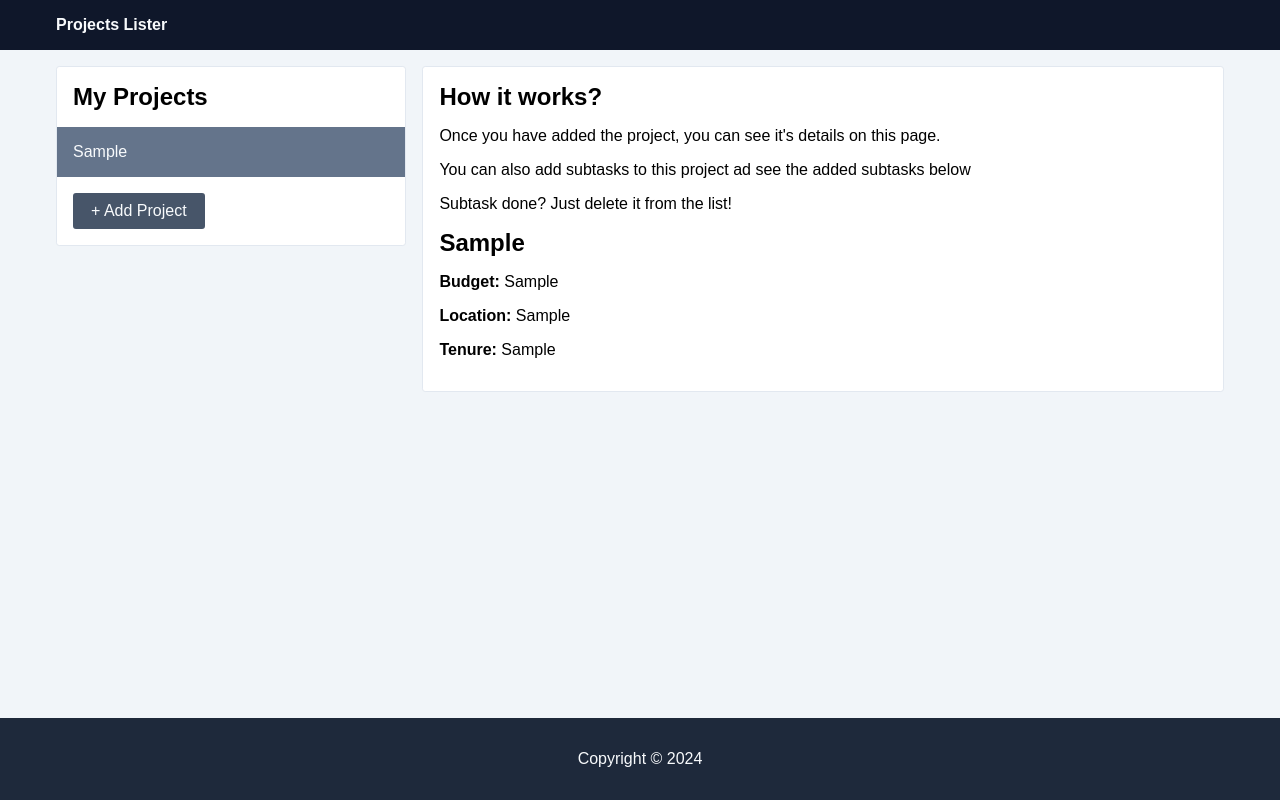
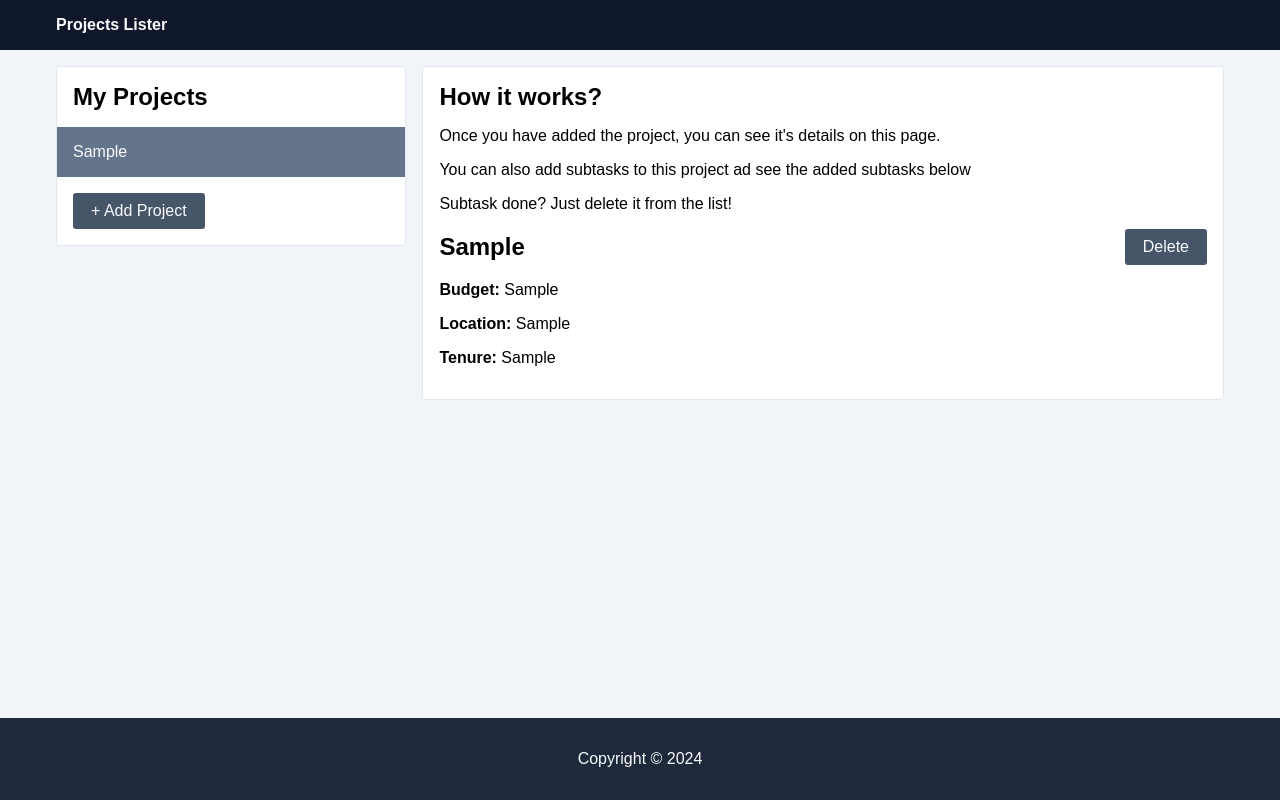
Before and after one commit to sample-react-projects/projects-lister, a React (Vite) app: page / in a window 1280 px wide. Both pictures are taken after typing "Sample", "Sample", "Sample", "Sample" into the empty fields and a click on the button "SUBMIT". Built offline with nearby package versions, Linux system fonts and the light colour scheme.

Commit message:
Add delete button

```diff
--- /dev/null
+++ b/src/components/right-rail/view-project/view-project-details/ViewProjectDetails.module.scss
@@ -0,0 +1,8 @@
+.header {
+  align-items: center;
+  display: flex;
+
+  &__title {
+    flex: 1;
+  }
+}
--- a/src/components/right-rail/view-project/view-project-details/ViewProjectDetails.tsx
+++ b/src/components/right-rail/view-project/view-project-details/ViewProjectDetails.tsx
@@ -1,13 +1,28 @@
 import { useContext } from "react";
 import { ProjectsContext } from "../../../../context/ProjectsContextProvider";
+import { Variant } from "../../../ui/button/Button.variant";
+import Button from "../../../ui/button/Button";
+import styles from "./ViewProjectDetails.module.scss";
+import { ModalContext } from "../../../ui/modal/Modal";
+import DeleteProject from "../../../delete-project/DeleteProject";
 
 const ViewProjectDetails: React.FC<{}> = () => {
   const { getActiveProject } = useContext(ProjectsContext);
+  const { openModal } = useContext(ModalContext);
   const activeProject = getActiveProject();
+
+  function deleteProject() {
+    openModal(DeleteProject);
+  }
 
   return activeProject ? (
     <>
-      <h2>{activeProject.title}</h2>
+      <div className={styles.header}>
+        <h2 className={styles["header__title"]}>{activeProject.title}</h2>
+        <Button variant={Variant.primary} onClick={deleteProject}>
+          Delete
+        </Button>
+      </div>
       <p>
         <strong>Budget: </strong>
         {activeProject.budget}
```
